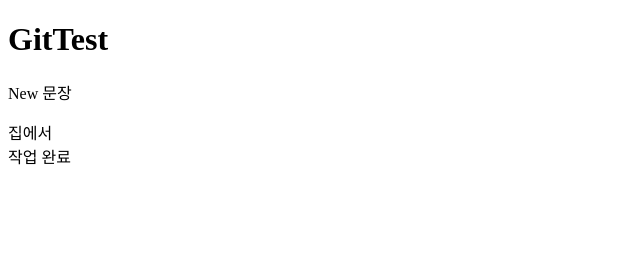
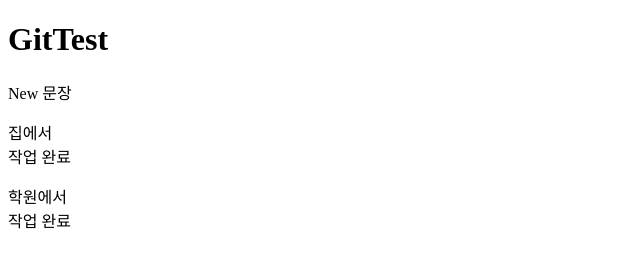
Before and after one commit to root-ryu/git-test-251016-new, a plain HTML site: page index.html in a window 1280 px wide. Shown: the whole page, without its empty margins (0-640 px from the left). Drawn offline with Linux system fonts and the light colour scheme.

Commit message:
work_finish

```diff
--- a/index.html
+++ b/index.html
@@ -9,5 +9,7 @@
     <h1>GitTest</h1>
     <p>New 문장</p>
     <p>집에서<br>작업 완료</p>
+    <!-- 학원에서 작업 완료 문구 추가하고, git에 commit 한 후 집에서 당겨오기 -->
+    <p>학원에서<br>작업 완료</p>
 </body>
 </html>
```
